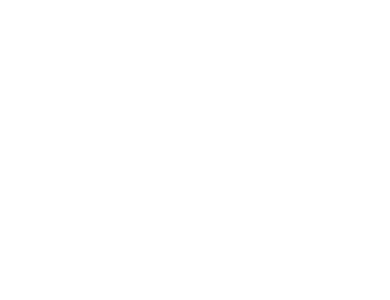
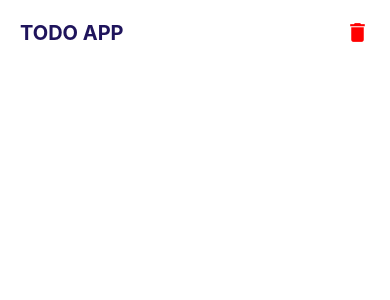
Before and after one commit to CyrusWarner/todo-list-react-native, a React Native app: screen / in a window 390 px wide. Shown: the top 300 px of the page. Built offline with nearby package versions, Linux system fonts and the light colour scheme.

Commit message:
Added a header with title TODO APP and a delete icon.

```diff
--- a/App.js
+++ b/App.js
@@ -1,14 +1,29 @@
 
 import React from 'react';
 
-import {SafeAreaView, StyleSheet} from 'react-native';
+import {SafeAreaView, StyleSheet, View, Text} from 'react-native';
+import ICON from "react-native-vector-icons/MaterialIcons";
+const colors = {primary: "#1f145c", white: "#fff"};
 
 const App = () => {
   return (
-    <SafeAreaView></SafeAreaView>
+    <SafeAreaView style={{flex:1,backgroundColor: colors.white}}>
+      <View style={styles.header}>
+        <Text style={{fontWeight: "bold", fontSize: 20, color: colors.primary}}>TODO APP</Text>
+        <ICON name="delete" size={25} color="red"></ICON>
+      </View>
+    </SafeAreaView>
   );
 };
 
-const styles = StyleSheet.create({})
+const styles = StyleSheet.create({
+  header: {
+    padding: 20,
+    flexDirection: "row",
+    alignItems: 'center',
+    justifyContent: 'space-between',
+
+  }
+})
 
 export default App;
```
